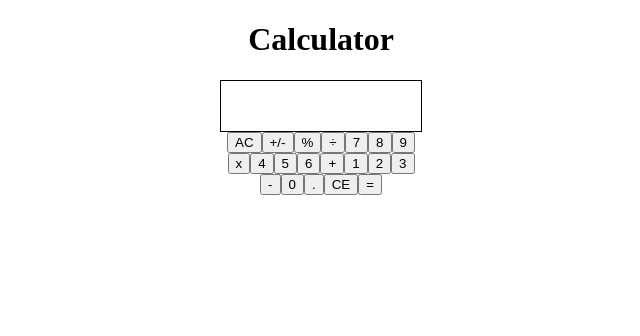
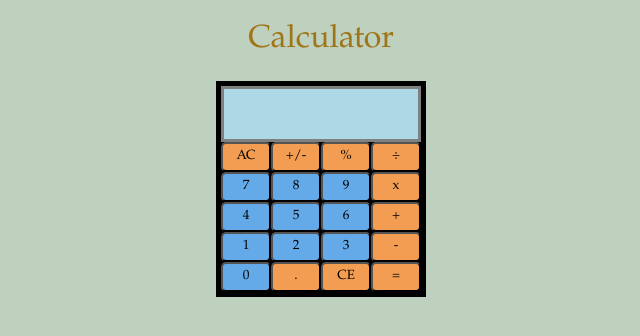
Before and after one commit to esousacosta/Calculator, a plain HTML site: page index.html in a window 1280 px wide. Shown: the whole page, without its empty margins (319-959 px from the left). Drawn offline with Linux system fonts and the light colour scheme.

Commit message:
Add font and body styling to the calculator

```diff
--- a/style.css
+++ b/style.css
@@ -1,19 +1,47 @@
 body {
     text-align: center;
+    background-color: rgb(190, 208, 190);
+}
+
+h1 {
+    font-family: Baskerville, "Baskerville Old Face", "Goudy Old Style", Garamond, "Times New Roman", serif;
+    font-weight: 500;
+    color: rgb(159, 117, 24);
 }
 
 .calculatorDisplay {
     max-width: 100%;
     height: 50px;
-    border: 1px solid black;
-    flex: 1 0 100%;
+    border: 3px solid grey;
+    background: lightblue;
+    flex: 1 1 100%;
 }
 
 .calculatorFrame {
+    box-sizing: content-box;
+    border: 5px solid black;
+    background: black;
     max-width: 200px;
     max-height: 500px;
     margin: 0 auto;
     display: flex;
     justify-content: center;
+    align-content: stretch;
     flex-wrap: wrap;
 }
+
+.functionButton, .digitButton {
+    width: 50px;
+    height: 30px;
+    flex: 1 0 auto;
+    border-radius: 5px;
+    font-family: Baskerville, "Baskerville Old Face", "Goudy Old Style", Garamond, "Times New Roman", serif;
+}
+
+.digitButton {
+    background-color: rgb(100, 170, 232);
+}
+
+.functionButton {
+    background-color: rgb(242, 157, 82);
+}
```
